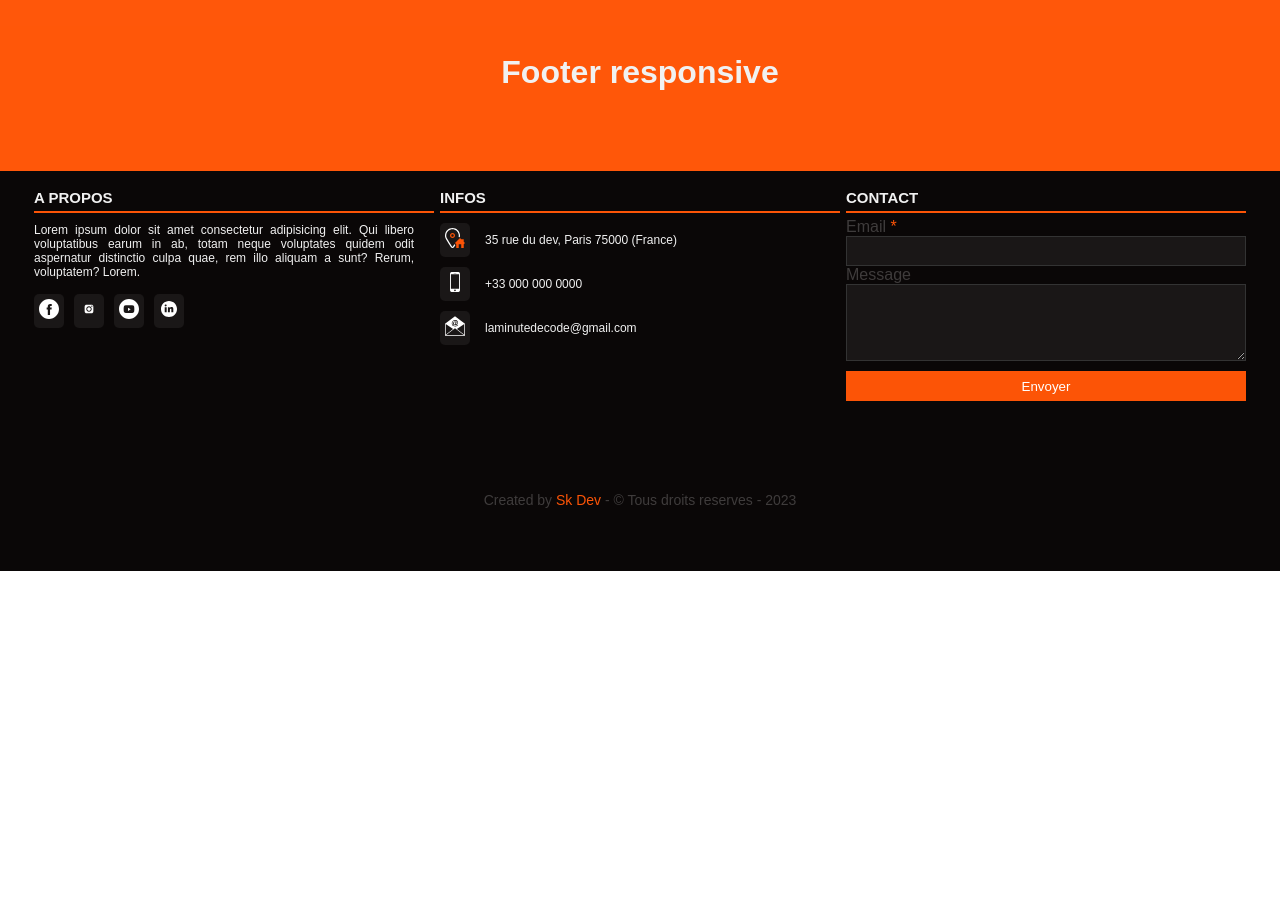
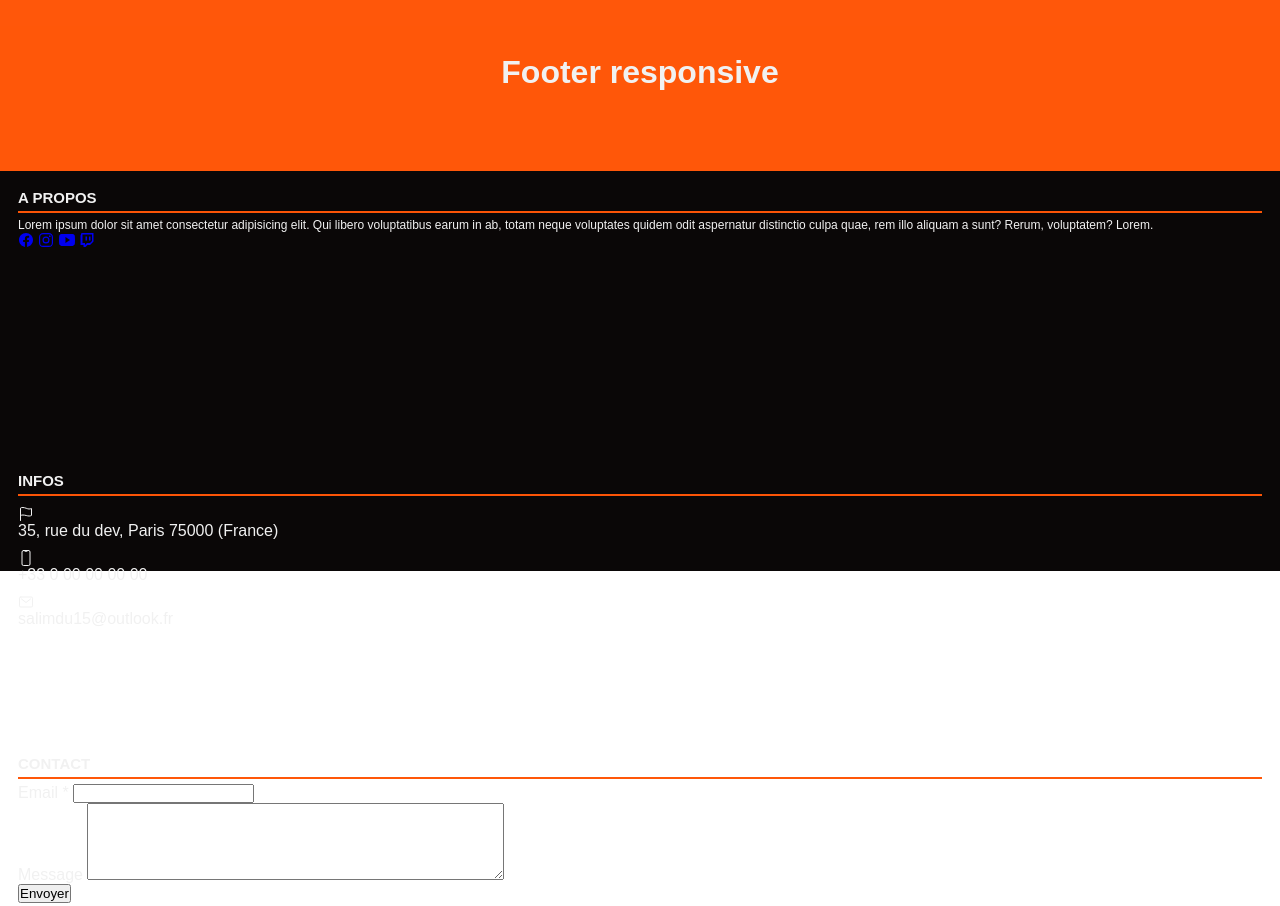
Before and after one commit to SalimSK15/web-practice-and-learn, a plain HTML site: page projet02-learn-flexbox-grid/exo_FooterResponsive/index.html in a window 1280 px wide. Shown: the part 229-1135 px from the top of the page. Before the commit the page ends 800 px from the top, so only its background shows below. Drawn offline with nearby package versions, Linux system fonts and the light colour scheme.

Commit message:
🚧 index : "la structure html de formateur"

```diff
--- a/projet02-learn-flexbox-grid/exo_FooterResponsive/index.html
+++ b/projet02-learn-flexbox-grid/exo_FooterResponsive/index.html
@@ -8,55 +8,79 @@
     <title>Footer Responsive</title>
 </head>
 <body>
-    <div class="titre">
+    <header class="titre">
         <h1>Footer responsive</h1>
-    </div>
+    </header>
     <footer>
-        <div class="footer-container">
-            <section  class="section">
+        <div class="footer-content">
+            <section class="left box">
                 <h2>A propos</h2>
-                <p class="apropos-txt">
+                <div class="box-content">
+                    <p>
                         Lorem ipsum dolor sit amet consectetur adipisicing elit.
                         Qui libero voluptatibus earum in ab, totam neque
                         voluptates quidem odit aspernatur distinctio culpa quae,
                         rem illo aliquam a sunt? Rerum, voluptatem? Lorem.
                     </p>
-                <div class="icons">
-                    <em><img src="images/facebook.svg"  alt="icon faceboook"></em>
-                    <em><img src="images/instagram.svg" alt="icon instagram"></em>
-                    <em><img src="images/youtube.svg"   alt="Icon Youtube">  </em>
-                    <em><img src="images/linkedin.svg"  alt="Icon linkedin"> </em>
+                    <div class="reseaux">
+                        <a href="#"><ion-icon name="logo-facebook"></ion-icon></a>
+                        <a href="#"><ion-icon name="logo-instagram"></ion-icon></a>
+                        <a href="#"><ion-icon name="logo-youtube"></ion-icon></a>
+                        <a href="#"><ion-icon name="logo-twitch"></ion-icon></a>
+                    </div>
                 </div>
             </section>
-            <section class="section">
+            <section class="center box">
                 <h2>Infos</h2>
-                <div class="infos-sec">
-                    <em><img src="images/adresse.svg" alt=""></em>
-                    <p>35 rue du dev, Paris 75000 (France)</p>
+                <div class="box-content">
+                    <div class="infos">
+                        <div class="icons">
+                            <ion-icon name="flag-outline"></ion-icon>
                         </div>
-                <div class="infos-sec">
-                    <em><img src="images/phone.svg" alt=""></em>
-                    <p>+33 000 000 0000</p>
+                        <span>35, rue du dev, Paris 75000 (France)</span>
                     </div>
-                <div class="infos-sec">
-                    <em><img src="images/email.svg" alt=""></em>
-                    <p>laminutedecode@gmail.com</p>
+                    <div class="infos">
+                        <div class="icons">
+                            <ion-icon name="phone-portrait-outline"></ion-icon>
+                        </div>
+                        <span>+33 0 00 00 00 00</span>
+                    </div>
+                    <div class="infos">
+                        <div class="icons">
+                            <ion-icon name="mail-outline"></ion-icon>
+                        </div>
+                        <span>salimdu15@outlook.fr</span>
+                    </div>
                 </div>
             </section>
-            <section class="section">
-                <div class="contact-sec">
+            <section class="right box">
                 <h2>Contact</h2>
+                <div class="box-content">
+                    <form action="#">
+                        <div class="email">
                             <label for="Email">Email <span>*</span></label>
-                    <input type="email" name="Email" id="Email">
+                            <input type="email" name="Email" id="Email" required>
+                        </div>
+                        <div class="message">
                             <label for="message">Message</label>
                             <textarea name="message" id="message" cols="50" rows="5"></textarea>
+                        </div>
                         <button type="submit">Envoyer</button>
+                    </form>
                 </div>
             </section>
         </div>
-        <div class="CreatedBy">
-            <p>Created by <span>Sk Dev</span> - &copy; Tous droits reserves - 2023</p>
+        <div class="bottom">
+            <p>
+                <span>Created by
+                    <a href="#">la minute de code </a>
+                </span> - &copy; Tous droits reserves - 2023
+            </p>
         </div>
     </footer>
+
+<!-- script de ionicons -->
+    <script  type = "module"  src = "https://unpkg.com/ionicons@7.1.0/dist/ionicons/ionicons.esm.js" > </script>
+    <script  nomodule  src = "https://unpkg.com/ionicons@7.1.0/dist/ionicons/ionicons.js" > </script>
 </body>
 </html>
```
Lines whose indentation alone changed are shown as unchanged.
